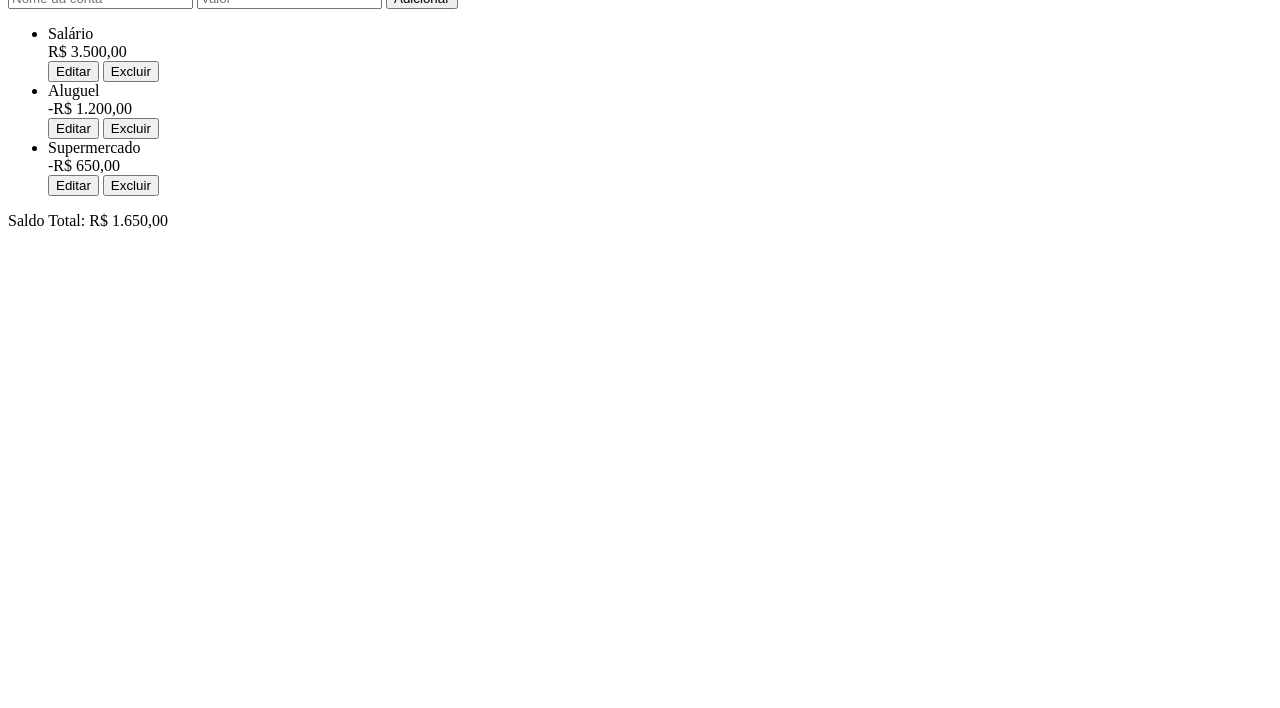
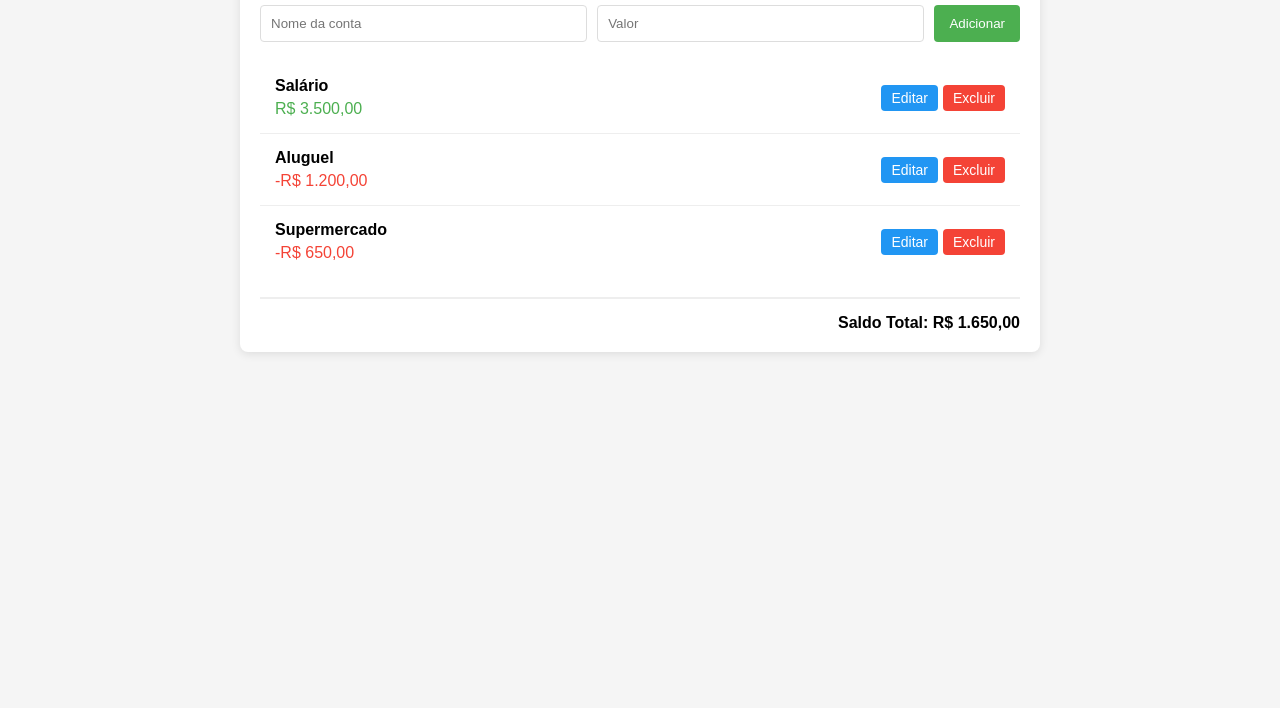
Before and after one commit to devleandronunes/Lista-de-Contas, a plain HTML site: page index.html in a window 1280 px wide. Shown: the part 92-800 px from the top of the page. Drawn offline with Linux system fonts and the light colour scheme.

Commit message:
feat: adding css

```diff
--- a/index.html
+++ b/index.html
@@ -4,6 +4,7 @@
     <meta charset="UTF-8">
     <meta name="viewport" content="width=device-width, initial-scale=1.0">
     <title>Lista de Contas</title>
+    <link rel="stylesheet" href="style.css">
 </head>
 <body>
     <div class="container">
--- /dev/null
+++ b/style.css
@@ -0,0 +1,120 @@
+* {
+    margin: 0;
+    padding: 0;
+    box-sizing: border-box;
+    font-family: Arial, sans-serif;
+}
+
+body {
+    background-color: #f5f5f5;
+    padding: 20px;
+}
+
+.container {
+    max-width: 800px;
+    margin: 0 auto;
+    background-color: #fff;
+    border-radius: 8px;
+    box-shadow: 0 2px 10px rgba(0, 0, 0, 0.1);
+    padding: 20px;
+}
+
+h1 {
+    text-align: center;
+    margin-bottom: 20px;
+    color: #333;
+}
+
+.account-form {
+    display: flex;
+    gap: 10px;
+    margin-bottom: 20px;
+}
+
+.account-form input {
+    flex: 1;
+    padding: 10px;
+    border: 1px solid #ddd;
+    border-radius: 4px;
+}
+
+.account-form button {
+    padding: 10px 15px;
+    background-color: #4CAF50;
+    color: white;
+    border: none;
+    border-radius: 4px;
+    cursor: pointer;
+}
+
+.account-form button:hover {
+    background-color: #45a049;
+}
+
+.accounts-list {
+    list-style: none;
+}
+
+.account-item {
+    display: flex;
+    justify-content: space-between;
+    align-items: center;
+    padding: 15px;
+    border-bottom: 1px solid #eee;
+}
+
+.account-item:last-child {
+    border-bottom: none;
+}
+
+.account-info {
+    flex: 1;
+}
+
+.account-name {
+    font-weight: bold;
+    margin-bottom: 5px;
+}
+
+.account-balance {
+    color: #666;
+}
+
+.positive {
+    color: #4CAF50;
+}
+
+.negative {
+    color: #f44336;
+}
+
+.account-actions {
+    display: flex;
+    gap: 5px;
+}
+
+.btn {
+    padding: 5px 10px;
+    border: none;
+    border-radius: 4px;
+    cursor: pointer;
+    font-size: 14px;
+}
+
+.btn-edit {
+    background-color: #2196F3;
+    color: white;
+}
+
+.btn-delete {
+    background-color: #f44336;
+    color: white;
+}
+
+.total-section {
+    margin-top: 20px;
+    padding-top: 15px;
+    border-top: 2px solid #eee;
+    text-align: right;
+    font-weight: bold;
+}
```
